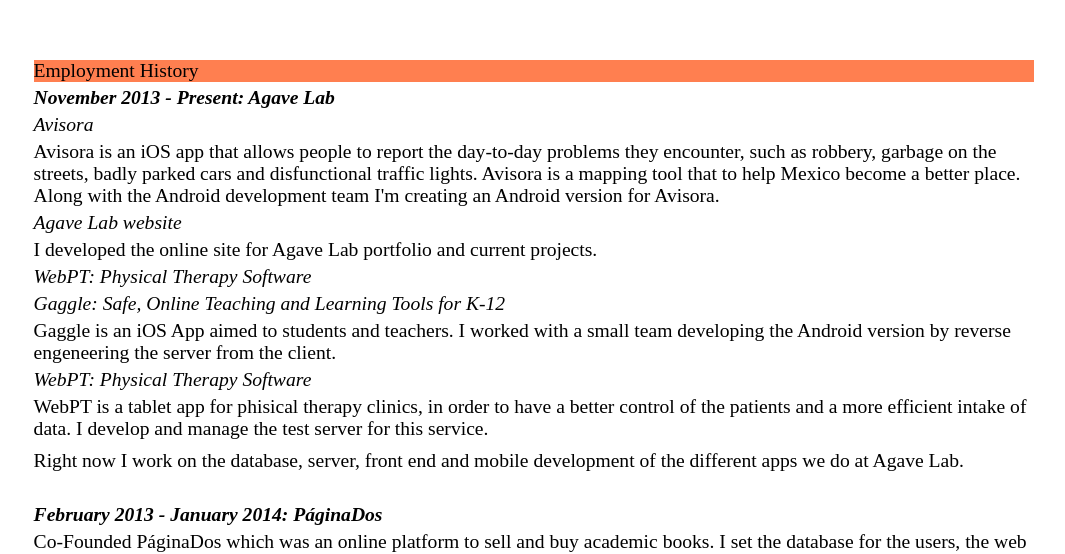
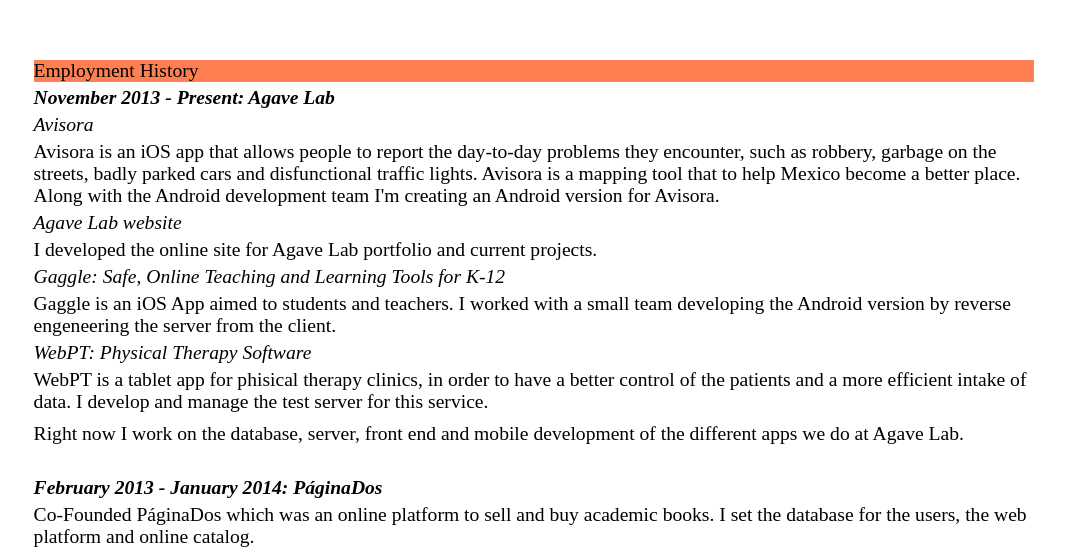
Before and after one commit to MarthzElena/MarthzElena.github.io, a plain HTML site: page index.html in a window 1280 px wide. Shown: the part 236-790 px from the top of the page, without its empty margins (128-1193 px from the left). Drawn offline with Linux system fonts and the light colour scheme.

Commit message:
removed line

```diff
--- a/index.html
+++ b/index.html
@@ -24,7 +24,6 @@
 			<p>Avisora is an iOS app that allows people to report the day-to-day problems they encounter, such as robbery, garbage on the streets, badly parked cars and disfunctional traffic lights. Avisora is a mapping tool that to help Mexico become a better place. Along with the Android development team I'm creating an Android version for Avisora.</p>
 			<p class="subtitle2">Agave Lab website</p>
 			<p>I developed the online site for Agave Lab portfolio and current projects. </p>
-			<p class="subtitle2">WebPT: Physical Therapy Software</p>
 			<p class="subtitle2">Gaggle: Safe, Online Teaching and Learning Tools for K-12</p>
 			<p>Gaggle is an iOS App aimed to students and teachers. I worked with a small team developing the Android version by reverse engeneering the server from the client. </p>
 			<p class="subtitle2">WebPT: Physical Therapy Software</p>
```
